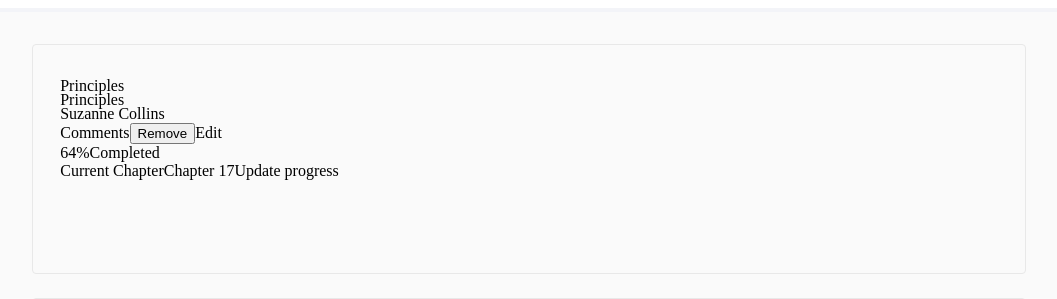
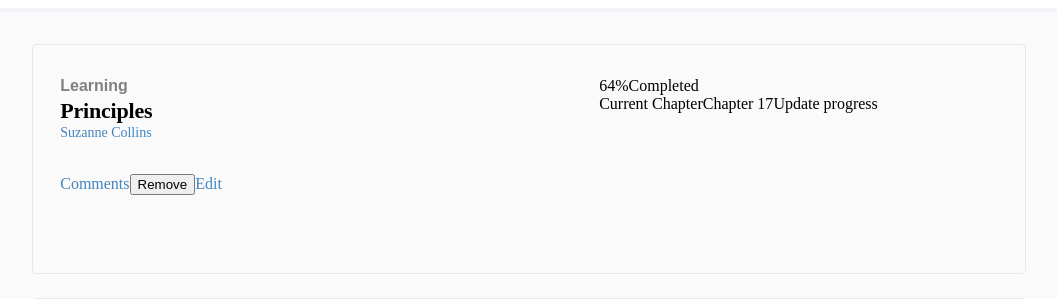
Before and after one commit to Rashad-Muntar/Book-store, a React (Create React App) app: page / in a window 1280 px wide. Shown: the part 448-747 px from the top of the page, without its empty margins (111-1168 px from the left). Built offline with nearby package versions, Linux system fonts and the light colour scheme; grey boxes are pictures that could not be loaded.

Commit message:
styled left side

```diff
--- a/src/components/Book.js
+++ b/src/components/Book.js
@@ -7,9 +7,9 @@
 
     <div className="Lesson-Panel">
       <div className="left-title-area">
-        <div className="title Text-Style-6">{book.title}</div>
-        <div className="title Text-Style-6">{book.title}</div>
-        <span className="Suzanne-Collins">Suzanne Collins</span>
+        <span className="category">{book.category}</span>
+        <div className="title">{book.title}</div>
+        <span className="sussan ">Suzanne Collins</span>
 
         <div className="delete-area">
           <span className="Comments">Comments</span>
@@ -21,7 +21,7 @@
       <div className="panel-right-side">
 
         <div className="oval-area-wrapper">
-          <div className="Oval-2" />
+          <div className="chart" />
 
           <div className="percentage-area">
             <span className="-Percent-Complete">64%</span>
--- a/src/styles/Book.css
+++ b/src/styles/Book.css
@@ -5,4 +5,63 @@
     border-radius: 4px;
     border: solid 1px #e8e8e8;
     background-color: var(--white);
+    display: flex;
+    justify-content: space-between
   };
+
+  .chart{
+    width: 4.25rem;
+    height: 4.25rem;
+    border-style: solid;
+    border-width: 5px;
+    border-image-source: linear-gradient(to bottom, var(--medium-blue), var(--dodger-blue));
+    border-image-slice: 1;
+  };
+
+  .category {
+    width: 3.063rem;
+    height: 1.125rem;
+    margin: 0 2.438rem 0 0;
+    opacity: 0.5;
+    font-family: Montserrat;
+    font-size: 0.875rem;
+    font-weight: bold;
+    font-stretch: normal;
+    font-style: normal;
+    line-height: normal;
+    letter-spacing: normal;
+    color: var(--black-two);
+  }
+
+  .title {
+    width: 12.313rem;
+    height: 1.813rem;
+    margin: 0.188rem 20.188rem 0 0;
+    font-family: RobotoSlab;
+    font-size: 1.375rem;
+    font-weight: bold;
+    font-stretch: normal;
+    font-style: normal;
+    line-height: normal;
+    letter-spacing: -0.2px;
+    color: var(--black-two);
+  }
+
+  .sussan {
+    width: 6.688rem;
+    height: 1.188rem;
+    font-family: RobotoSlab;
+    font-size: 0.875rem;
+    font-weight: 300;
+    font-stretch: normal;
+    font-style: normal;
+    line-height: normal;
+    letter-spacing: normal;
+    color: #4386bf;
+    margin-bottom: 30px;
+    display: inline-block;
+  }
+
+  .delete-area{
+    color: #4386bf;
+  }
```
